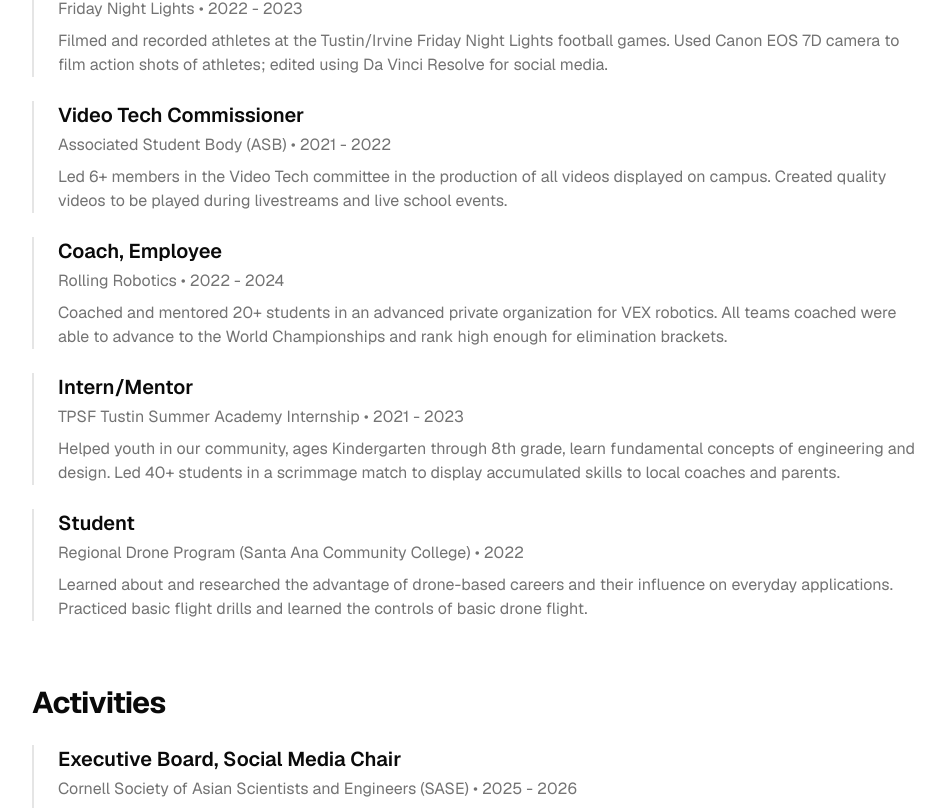
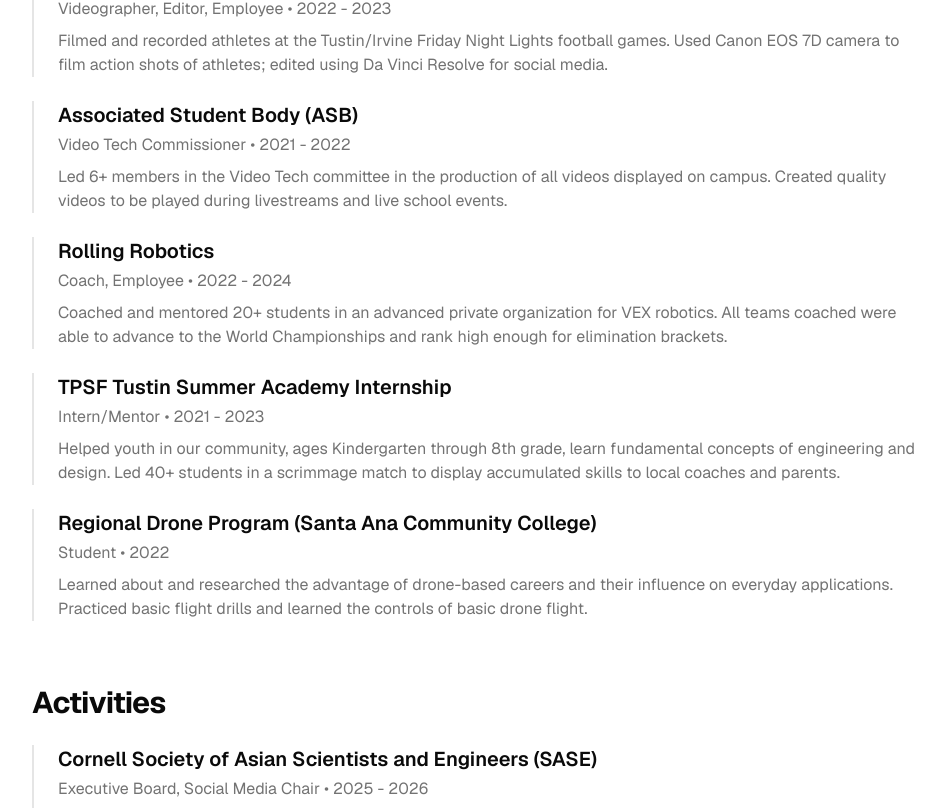
Before and after one commit to jinwooyoon04/jjinwooyoon, a Next.js app: page /about in a window 1280 px wide. Shown: the part 1412-2220 px from the top of the page, without its empty margins (160-1105 px from the left). Built offline with nearby package versions, Linux system fonts and the light colour scheme.

Commit message:
changed the heading in the about page

```diff
--- a/app/about/page.tsx
+++ b/app/about/page.tsx
@@ -187,9 +187,9 @@ export default function About() {
           <div className="space-y-6">
             {experience.map((item, index) => (
               <div key={index} className="border-l-2 border-foreground pl-6">
-                <h3 className="text-xl font-semibold">{item.title}</h3>
+                <h3 className="text-xl font-semibold">{item.organization}</h3>
                 <p className="mt-1 text-muted-foreground">
-                  {item.organization} • {item.period}
+                  {item.title} • {item.period}
                 </p>
                 <p className="mt-2 text-muted-foreground">{item.description}</p>
               </div>
@@ -205,9 +205,9 @@ export default function About() {
           <div className="space-y-6">
             {activities.map((item, index) => (
               <div key={index} className="border-l-2 border-foreground pl-6">
-                <h3 className="text-xl font-semibold">{item.title}</h3>
+                <h3 className="text-xl font-semibold">{item.organization}</h3>
                 <p className="mt-1 text-muted-foreground">
-                  {item.organization} • {item.period}
+                  {item.title} • {item.period}
                 </p>
                 <p className="mt-2 text-muted-foreground">{item.description}</p>
               </div>
```
